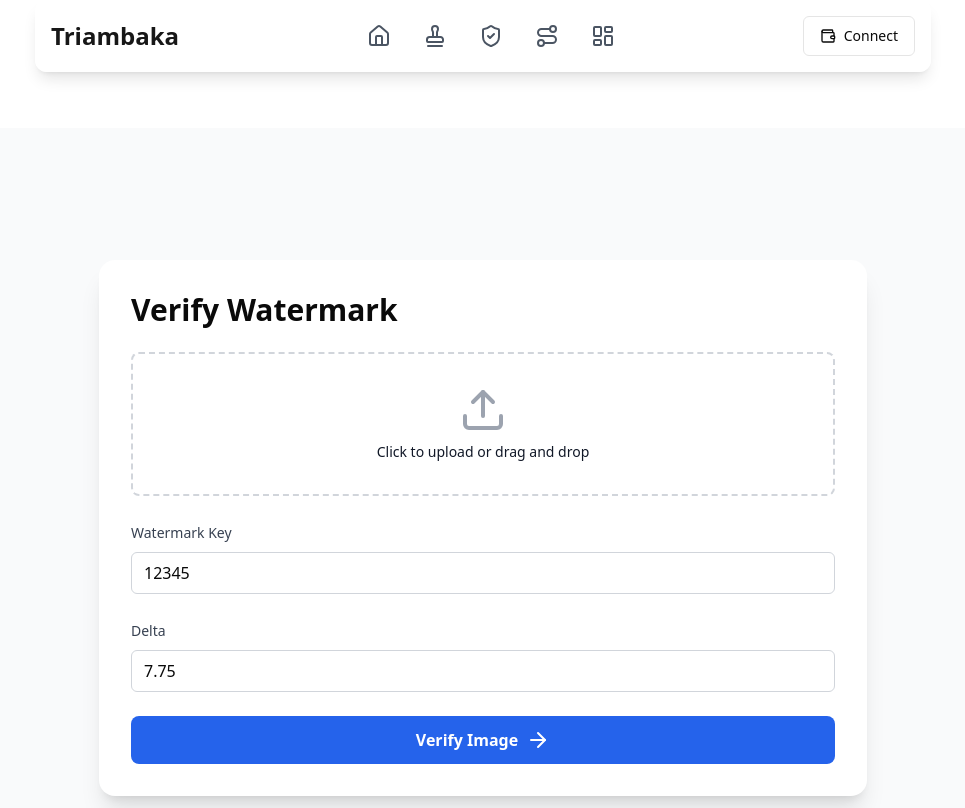
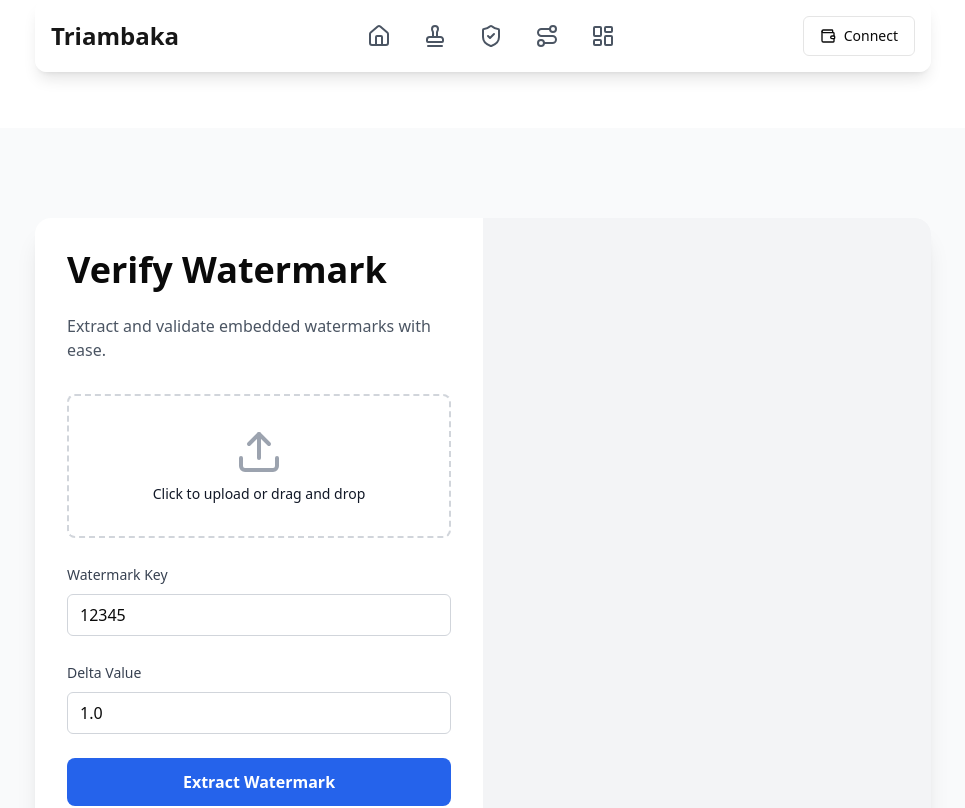
Before and after one commit to Mkaif-Qureshi/Tryambaka, a React (Vite) app in the folder Triambaka-front/: page /verify in a window 1280 px wide. Shown: the top 808 px of the page, without its empty margins (157-1122 px from the left). Built offline with nearby package versions, Linux system fonts and the light colour scheme.

Commit message:
added Verify Watermark page

```diff
--- a/Triambaka-front/package.json
+++ b/Triambaka-front/package.json
@@ -25,6 +25,7 @@
     "clsx": "^2.1.1",
     "ethers": "^6.13.5",
     "framer-motion": "^12.4.1",
+    "ipfs-http-client": "^60.0.1",
     "lucide-react": "^0.475.0",
     "react": "^18.3.1",
     "react-dom": "^18.3.1",
--- a/Triambaka-front/src/pages/VerifyWatermark.jsx
+++ b/Triambaka-front/src/pages/VerifyWatermark.jsx
@@ -1,79 +1,92 @@
-"use client";
+"use client"
 
-import { useState, useRef } from "react";
-import { Upload, ArrowRight, AlertCircle } from "lucide-react";
+import { useState, useRef } from "react"
+import { Upload, Download, AlertCircle, CheckCircle } from "lucide-react"
 
-const Spinner = () => <div className="animate-spin rounded-full h-6 w-6 border-t-2 border-b-2 border-white"></div>;
+const Spinner = () => <div className="animate-spin rounded-full h-6 w-6 border-t-2 border-b-2 border-white"></div>
 
 const VerifyWatermark = () => {
-    const [file, setFile] = useState(null);
-    const [imageUrl, setImageUrl] = useState(null);
-    const [keyValue, setKeyValue] = useState("12345");
-    const [delta, setDelta] = useState("7.75");
-    const [ber, setBer] = useState(null);
-    const [imageHash, setImageHash] = useState(null);
-    const [loading, setLoading] = useState(false);
-    const [errorMessage, setErrorMessage] = useState("");
+    const [file, setFile] = useState(null)
+    const [originalImageUrl, setOriginalImageUrl] = useState(null)
+    const [keyValue, setKeyValue] = useState("12345")
+    const [delta, setDelta] = useState("1.0")
+    const [extractedWatermark, setExtractedWatermark] = useState(null)
+    const [loading, setLoading] = useState(false)
+    const [errorMessage, setErrorMessage] = useState("")
 
-    const fileInputRef = useRef(null);
+    const fileInputRef = useRef(null)
 
     const handleFileChange = (event) => {
-        if (event.target.files.length > 0) {
-            const selectedFile = event.target.files[0];
-            setFile(selectedFile);
-            setImageUrl(URL.createObjectURL(selectedFile));
-            setErrorMessage("");
-            setBer(null);
-            setImageHash(null);
+        if (event.target.files && event.target.files.length > 0) {
+            const selectedFile = event.target.files[0]
+            setFile(selectedFile)
+            setOriginalImageUrl(URL.createObjectURL(selectedFile))
+            setErrorMessage("")
+            setExtractedWatermark(null)
         }
-    };
+    }
+
+    const handleDrop = (event) => {
+        event.preventDefault()
+        if (event.dataTransfer.files && event.dataTransfer.files.length > 0) {
+            const droppedFile = event.dataTransfer.files[0]
+            setFile(droppedFile)
+            setOriginalImageUrl(URL.createObjectURL(droppedFile))
+            setErrorMessage("")
+            setExtractedWatermark(null)
+        }
+    }
 
     const handleSubmit = async (event) => {
-        event.preventDefault();
-        setLoading(true);
-        setBer(null);
-        setImageHash(null);
-        setErrorMessage("");
+        event.preventDefault()
+        setLoading(true)
+        setExtractedWatermark(null)
+        setErrorMessage("")
 
         if (!file) {
-            setErrorMessage("Please upload an image.");
-            setLoading(false);
-            return;
+            setErrorMessage("Please upload a file.")
+            setLoading(false)
+            return
         }
 
         try {
-            const formData = new FormData();
-            formData.append("image", file);
-            formData.append("key", keyValue);
-            formData.append("delta", delta);
+            const formData = new FormData()
+            formData.append("image", file)
+            formData.append("key", keyValue)
+            formData.append("delta", delta)
 
-            const response = await fetch("http://127.0.0.1:5000/api/watermark/verify", {
+            const response = await fetch("http://127.0.0.1:5000/api/watermark/extract", {
                 method: "POST",
                 body: formData,
-            });
-
-            const data = await response.json();
+            })
 
             if (!response.ok) {
-                throw new Error(data.error || "Failed to verify watermark.");
+                const errorData = await response.json()
+                setErrorMessage(errorData.error || "Failed to extract watermark.")
+            } else {
+                const data = await response.json()
+                setExtractedWatermark(data.watermark)
             }
-
-            setBer(data.ber);
-            setImageHash(data.image_hash);
         } catch (error) {
-            setErrorMessage(error.message);
+            console.error(error)
+            setErrorMessage(error.message)
         } finally {
-            setLoading(false);
+            setLoading(false)
         }
-    };
+    }
 
     return (
         <div className="min-h-screen bg-gray-50 flex flex-col justify-center items-center p-4">
-            <div className="w-full max-w-3xl bg-white rounded-2xl shadow-xl overflow-hidden p-8">
-                <h1 className="text-3xl font-bold mb-6">Verify Watermark</h1>
+            <div className="w-full max-w-4xl bg-white rounded-2xl shadow-xl overflow-hidden">
+                <div className="md:flex">
+                    <div className="md:w-1/2 p-8">
+                        <h1 className="text-4xl font-bold mb-6">Verify Watermark</h1>
+                        <p className="text-gray-600 mb-8">Extract and validate embedded watermarks with ease.</p>
                         <form onSubmit={handleSubmit} className="space-y-6">
                             <div
                                 className="border-2 border-dashed border-gray-300 rounded-lg p-8 text-center transition cursor-pointer hover:border-gray-400"
+                                onDragOver={(e) => e.preventDefault()}
+                                onDrop={handleDrop}
                                 onClick={() => fileInputRef.current?.click()}
                             >
                                 <input
@@ -98,20 +111,21 @@ const VerifyWatermark = () => {
                                     type="number"
                                     value={keyValue}
                                     onChange={(e) => setKeyValue(e.target.value)}
-                            className="w-full px-3 py-2 border border-gray-300 rounded-md"
+                                    placeholder="Enter key (e.g., 12345)"
+                                    className="w-full px-3 py-2 border border-gray-300 rounded-md focus:outline-none focus:ring-2 focus:ring-blue-500"
                                 />
                             </div>
                             <div className="space-y-2">
                                 <label htmlFor="delta-input" className="text-sm font-medium text-gray-700">
-                            Delta
+                                    Delta Value
                                 </label>
                                 <input
                                     id="delta-input"
                                     type="number"
-                            step="any"
                                     value={delta}
                                     onChange={(e) => setDelta(e.target.value)}
-                            className="w-full px-3 py-2 border border-gray-300 rounded-md"
+                                    placeholder="Enter delta (e.g., 1.0)"
+                                    className="w-full px-3 py-2 border border-gray-300 rounded-md focus:outline-none focus:ring-2 focus:ring-blue-500"
                                 />
                             </div>
                             <button
@@ -120,43 +134,44 @@ const VerifyWatermark = () => {
                                 disabled={loading}
                             >
                                 {loading ? (
-                            <div className="flex items-center space-x-2">
+                                    <div className="flex items-center justify-center space-x-2">
                                         <Spinner />
-                                <span>Verifying...</span>
+                                        <span>Processing...</span>
                                     </div>
                                 ) : (
-                            <>
-                                Verify Image
-                                <ArrowRight className="ml-2" />
-                            </>
+                                    "Extract Watermark"
                                 )}
                             </button>
                         </form>
-
-                {imageUrl && (
-                    <div className="mt-6">
-                        <h2 className="text-lg font-semibold">Uploaded Image</h2>
-                        <img src={imageUrl} alt="Uploaded" className="w-full rounded-lg mt-2" />
+                    </div>
+                    <div className="md:w-1/2 bg-gray-100 p-8 max-h-screen overflow-y-auto">
+                        {originalImageUrl && (
+                            <div className="mb-8">
+                                <h2 className="text-xl font-semibold mb-4">Uploaded Image</h2>
+                                <img
+                                    src={originalImageUrl}
+                                    alt="Uploaded"
+                                    className="w-full h-64 object-cover rounded-lg"
+                                />
                             </div>
                         )}
-
+                        {extractedWatermark && (
+                            <div className="mt-8 p-4 bg-green-100 text-green-700 rounded-lg">
+                                <CheckCircle className="w-6 h-6 inline-block mr-2" />
+                                <span>Extracted Watermark: {extractedWatermark}</span>
+                            </div>
+                        )}
                         {errorMessage && (
-                    <div className="mt-6 p-4 bg-yellow-100 text-yellow-700 rounded-lg flex items-start">
+                            <div className="mt-8 p-4 bg-yellow-100 text-yellow-700 rounded-lg flex items-start">
                                 <AlertCircle className="w-5 h-5 mr-2 flex-shrink-0 mt-0.5" />
                                 <p className="font-semibold">{errorMessage}</p>
                             </div>
                         )}
-
-                {ber !== null && (
-                    <div className="mt-6 p-4 bg-green-100 text-green-700 rounded-lg">
-                        <p>Verification successful!</p>
-                        <p className="mt-2">Bit Error Rate (BER): {ber.toFixed(4)}</p>
-                        <p className="mt-2">Image Hash: {imageHash}</p>
-                    </div>
-                )}
                     </div>
                 </div>
-    );
-};
+            </div>
+        </div>
+    )
+}
 
-export default VerifyWatermark;
+export default VerifyWatermark
```
Also changed, not shown: 1 other file (tests, documents, lock files or other folders). Lines whose indentation alone changed are shown as unchanged.
